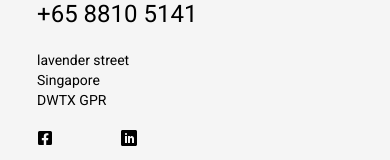
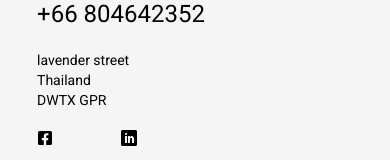
Before and after one commit to htetaunglinn-dev/Global-Supply, a React (Vite) app: page / in a window 390 px wide. Shown: the part 8605-8765 px from the top of the page. Built offline with nearby package versions, Linux system fonts and the light colour scheme; some icons are missing; a web font is replaced by a local one.

Commit message:
update(): phone no in footer

```diff
--- a/src/components/Footer/Footer.tsx
+++ b/src/components/Footer/Footer.tsx
@@ -58,15 +58,15 @@ const Footer = () => {
           {/* Contacts */}
           <div className="mt-10">
             <Fade direction="up">
-              <a href="https://wa.me/6588105141" className="text-2xl">
-                +65 8810 5141
+              <a href="https://wa.me/66804642352" className="text-2xl">
+                +66 804642352
               </a>
             </Fade>
 
             <div className="text-sm my-5">
               <Fade delay={0.3} direction="up" cascade>
                 <p>lavender street</p>
-                <p>Singapore</p>
+                <p>Thailand</p>
                 <p>DWTX GPR</p>
               </Fade>
             </div>
```
